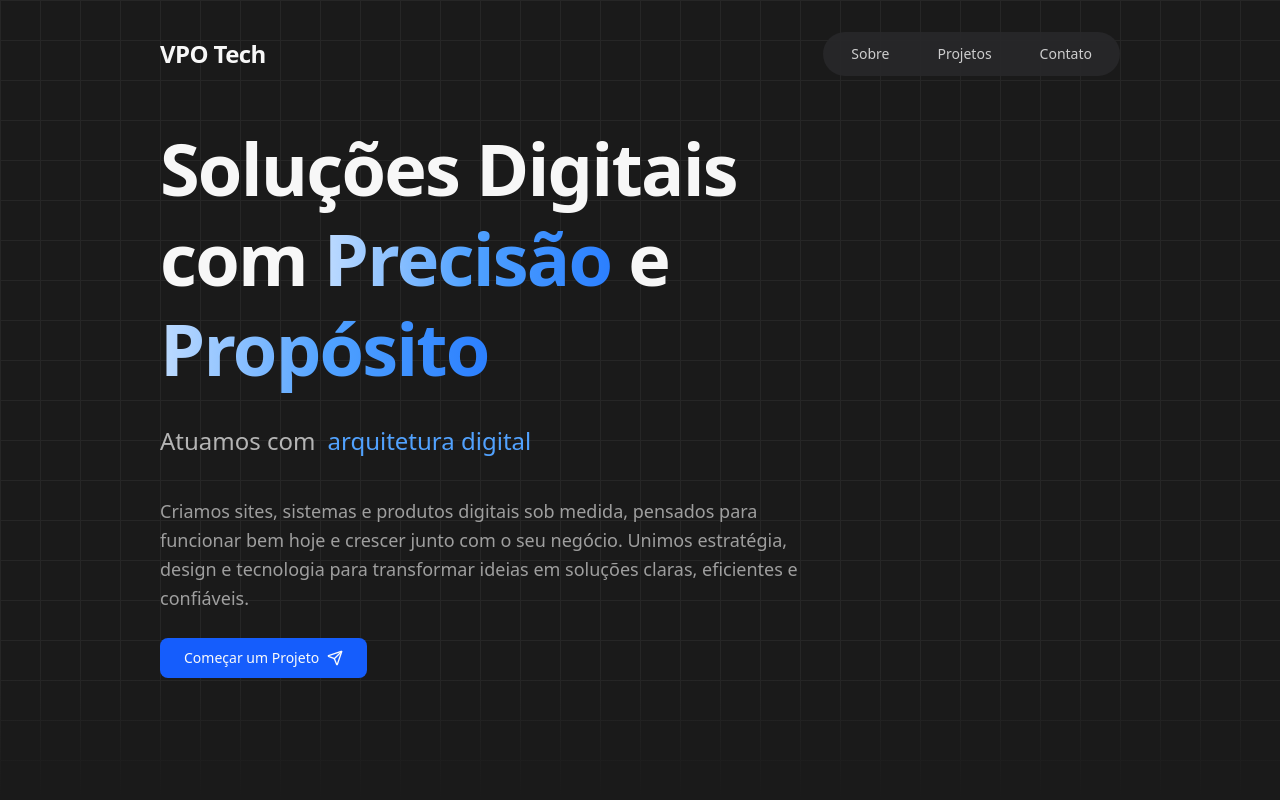
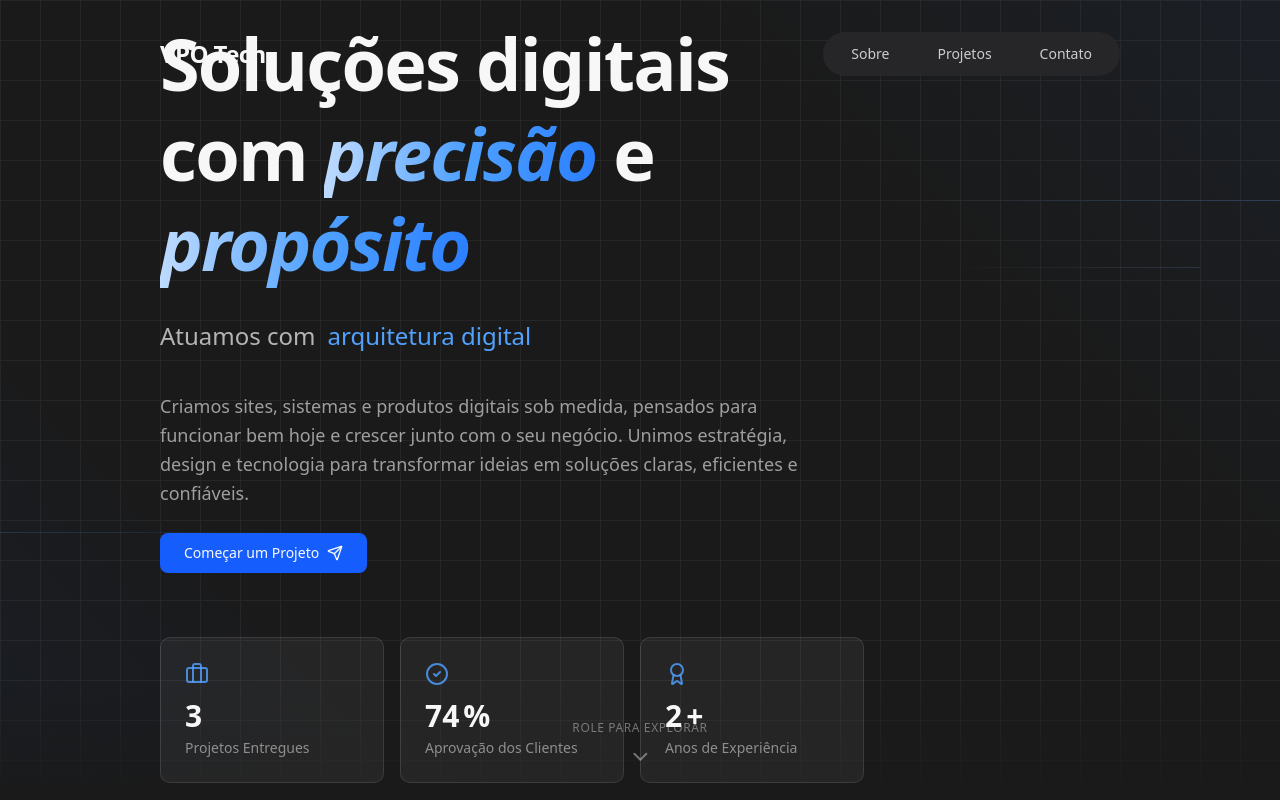
Before and after one commit to 21lucasbarros/vpotech, a Next.js app: page / in a window 1280 px wide. Shown: the top 800 px of the page. Built offline with nearby package versions, Linux system fonts and the light colour scheme.

Commit message:
feat: adicionei contadores animados e estatisticas na secao Hero.

```diff
--- a/src/app/layout.tsx
+++ b/src/app/layout.tsx
@@ -1,5 +1,5 @@
 import type { Metadata } from "next";
-import { Geist, Geist_Mono } from "next/font/google";
+import { Geist, Geist_Mono, Playfair_Display } from "next/font/google";
 import "./globals.css";
 
 const geistSans = Geist({
@@ -10,6 +10,13 @@ const geistSans = Geist({
 const geistMono = Geist_Mono({
   variable: "--font-geist-mono",
   subsets: ["latin"],
+});
+
+const playfair = Playfair_Display({
+  variable: "--font-playfair",
+  subsets: ["latin"],
+  weight: ["400", "700"],
+  style: ["normal", "italic"],
 });
 
 export const metadata: Metadata = {
@@ -25,7 +32,7 @@ export default function RootLayout({
   return (
     <html lang="pt-br">
       <body
-        className={`${geistSans.variable} ${geistMono.variable} antialiased`}
+        className={`${geistSans.variable} ${geistMono.variable} ${playfair.variable} antialiased`}
       >
         {children}
       </body>
--- a/src/components/hero.tsx
+++ b/src/components/hero.tsx
@@ -2,12 +2,84 @@
 
 import { TypeAnimation } from "react-type-animation";
 import { Button } from "./ui/button";
-import { Send } from "lucide-react";
-import { motion } from "motion/react";
-import { useState } from "react";
+import {
+  Send,
+  ChevronDown,
+  CheckCircle2,
+  Briefcase,
+  Award,
+} from "lucide-react";
+import { motion, useInView, useMotionValue, useSpring } from "motion/react";
+import { useState, useEffect, useRef } from "react";
+
+function Counter({
+  value,
+  suffix = "",
+  speed = "normal",
+}: {
+  value: number;
+  suffix?: string;
+  speed?: "fast" | "normal";
+}) {
+  const ref = useRef<HTMLSpanElement>(null);
+  const motionValue = useMotionValue(0);
+  const springValue = useSpring(motionValue, {
+    damping: speed === "fast" ? 40 : 80,
+    stiffness: speed === "fast" ? 40 : 20,
+  });
+  const isInView = useInView(ref, { once: true, margin: "0px" });
+
+  useEffect(() => {
+    if (isInView) {
+      // delay para sincronizar com a animação do card
+      const timeout = setTimeout(() => {
+        motionValue.set(value);
+      }, 400);
+      return () => clearTimeout(timeout);
+    }
+  }, [motionValue, isInView, value]);
+
+  useEffect(() => {
+    springValue.on("change", (latest) => {
+      if (ref.current) {
+        ref.current.textContent = Math.floor(latest).toString();
+      }
+    });
+  }, [springValue]);
+
+  return (
+    <span ref={ref} className="tabular-nums">
+      0
+    </span>
+  );
+}
 
 export default function Hero() {
   const [isHovered, setIsHovered] = useState(false);
+
+  const stats = [
+    {
+      value: 4,
+      suffix: "",
+      label: "Projetos Entregues",
+      icon: Briefcase,
+      speed: "fast" as const,
+    },
+    {
+      value: 100,
+      suffix: "%",
+      label: "Aprovação dos Clientes",
+      icon: CheckCircle2,
+      speed: "normal" as const,
+    },
+    {
+      value: 3,
+      suffix: "+",
+      label: "Anos de Experiência",
+      icon: Award,
+      speed: "fast" as const,
+    },
+  ];
 
   return (
     <motion.section
@@ -21,17 +93,24 @@ export default function Hero() {
         <div className="h-full w-full bg-[linear-gradient(to_right,#f7f7f7_1px,transparent_1px),linear-gradient(to_bottom,#f7f7f7_1px,transparent_1px)] bg-size-[40px_40px]"></div>
       </div>
 
+      <div className="absolute top-0 right-0 w-150 h-150 bg-linear-to-bl from-blue-500/5 via-transparent to-transparent" />
+      <div className="absolute bottom-0 left-0 w-125 h-125 bg-linear-to-tr from-blue-600/5 via-transparent to-transparent" />
+
+      <div className="absolute top-1/4 right-0 w-96 h-px bg-linear-to-l from-blue-400/20 to-transparent" />
+      <div className="absolute top-1/3 right-20 w-64 h-px bg-linear-to-l from-blue-300/15 to-transparent" />
+      <div className="absolute bottom-1/3 left-0 w-80 h-px bg-linear-to-r from-blue-400/20 to-transparent" />
+
       <div className="absolute inset-x-0 bottom-0 h-32 bg-linear-to-t from-[#1a1a1a] to-transparent z-10"></div>
 
       <div className="relative z-10 px-4 sm:px-8 lg:px-40 max-w-5xl">
         <h1 className="text-5xl md:text-7xl font-semibold mb-4 leading-tight tracking-tight text-[#f7f7f7] animate-in fade-in slide-in-from-bottom-4 duration-700">
-          Soluções Digitais com{" "}
-          <span className="bg-linear-to-r from-blue-200 via-blue-400 to-blue-500 bg-clip-text text-transparent">
-            Precisão
+          Soluções digitais com{" "}
+          <span className="font-playfair italic bg-linear-to-r from-blue-200 via-blue-400 to-blue-500 bg-clip-text text-transparent">
+            precisão
           </span>{" "}
           e{" "}
-          <span className="bg-linear-to-r from-blue-200 via-blue-400 to-blue-500 bg-clip-text text-transparent">
-            Propósito
+          <span className="font-playfair italic bg-linear-to-r from-blue-200 via-blue-400 to-blue-500 bg-clip-text text-transparent">
+            propósito
           </span>
         </h1>
 
@@ -93,7 +172,50 @@ export default function Hero() {
             </motion.div>
           </a>
         </Button>
+
+        <div className="mt-16 grid grid-cols-1 sm:grid-cols-3 gap-4">
+          {stats.map((stat, index) => (
+            <motion.div
+              key={stat.label}
+              initial={{ opacity: 0, y: 20 }}
+              animate={{ opacity: 1, y: 0 }}
+              transition={{ delay: 0.8 + index * 0.15, duration: 0.6 }}
+              className="bg-[#f7f7f7]/5 border border-[#f7f7f7]/10 rounded-lg p-6 hover:border-[#f7f7f7]/20 transition-colors duration-300"
+            >
+              <stat.icon className="w-6 h-6 text-blue-400/80 mb-3" />
+              <div className="text-3xl font-semibold text-[#f7f7f7] mb-1 flex items-baseline gap-1">
+                <Counter value={stat.value} speed={stat.speed} />
+                <span>{stat.suffix}</span>
+              </div>
+              <p className="text-[#f7f7f7]/50 text-sm font-light">
+                {stat.label}
+              </p>
+            </motion.div>
+          ))}
+        </div>
       </div>
+
+      <motion.div
+        className="absolute bottom-8 left-1/2 -translate-x-1/2 z-20 flex flex-col items-center gap-2 cursor-pointer"
+        initial={{ opacity: 0 }}
+        animate={{ opacity: 1 }}
+        transition={{ delay: 1.5, duration: 0.8 }}
+        onClick={() => {
+          document
+            .querySelector("#projects")
+            ?.scrollIntoView({ behavior: "smooth" });
+        }}
+      >
+        <span className="text-[#f7f7f7]/40 text-xs font-light tracking-wider uppercase">
+          Role para explorar
+        </span>
+        <motion.div
+          animate={{ y: [0, 8, 0] }}
+          transition={{ duration: 1.5, repeat: Infinity, ease: "easeInOut" }}
+        >
+          <ChevronDown className="w-6 h-6 text-[#f7f7f7]/40" />
+        </motion.div>
+      </motion.div>
     </motion.section>
   );
 }
```
